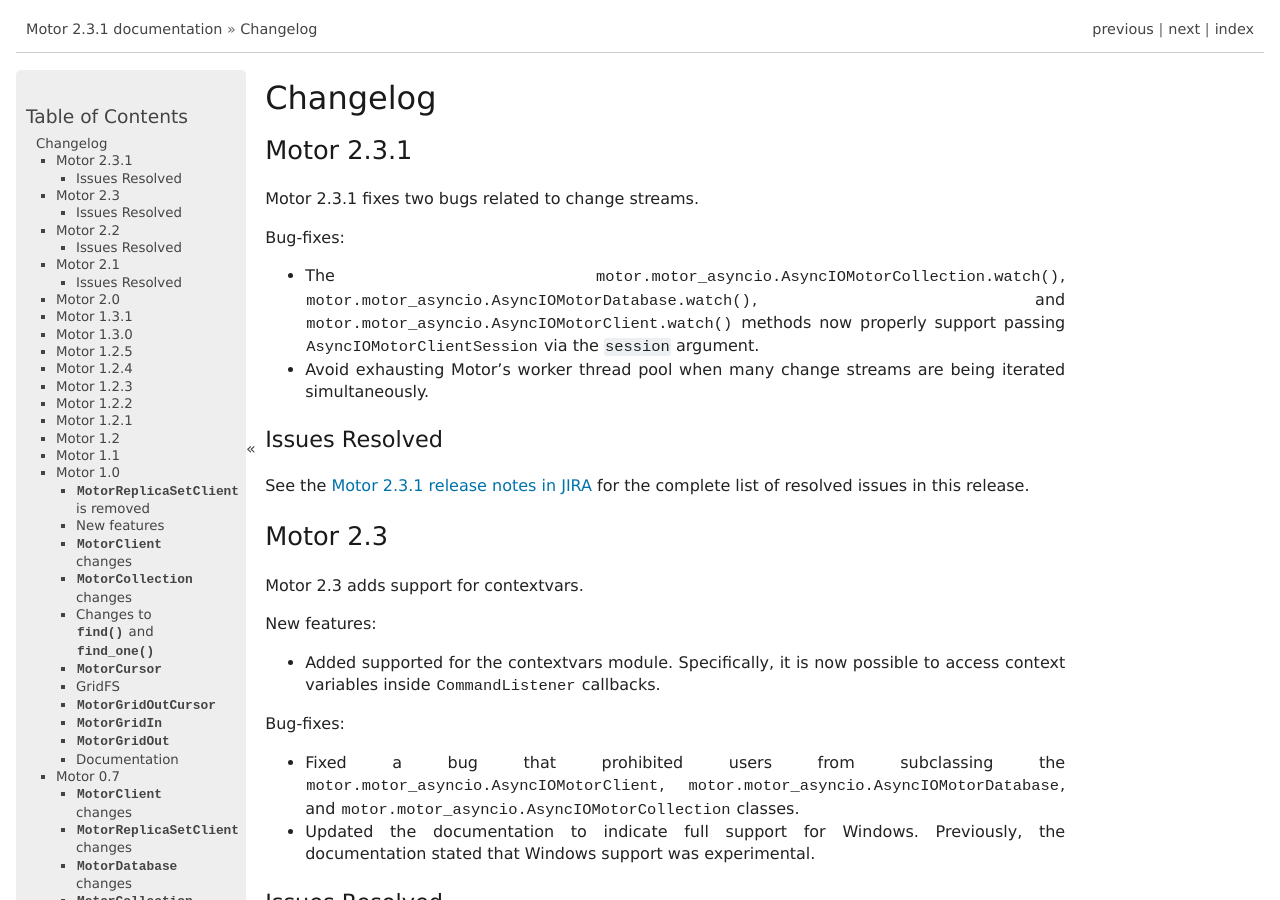
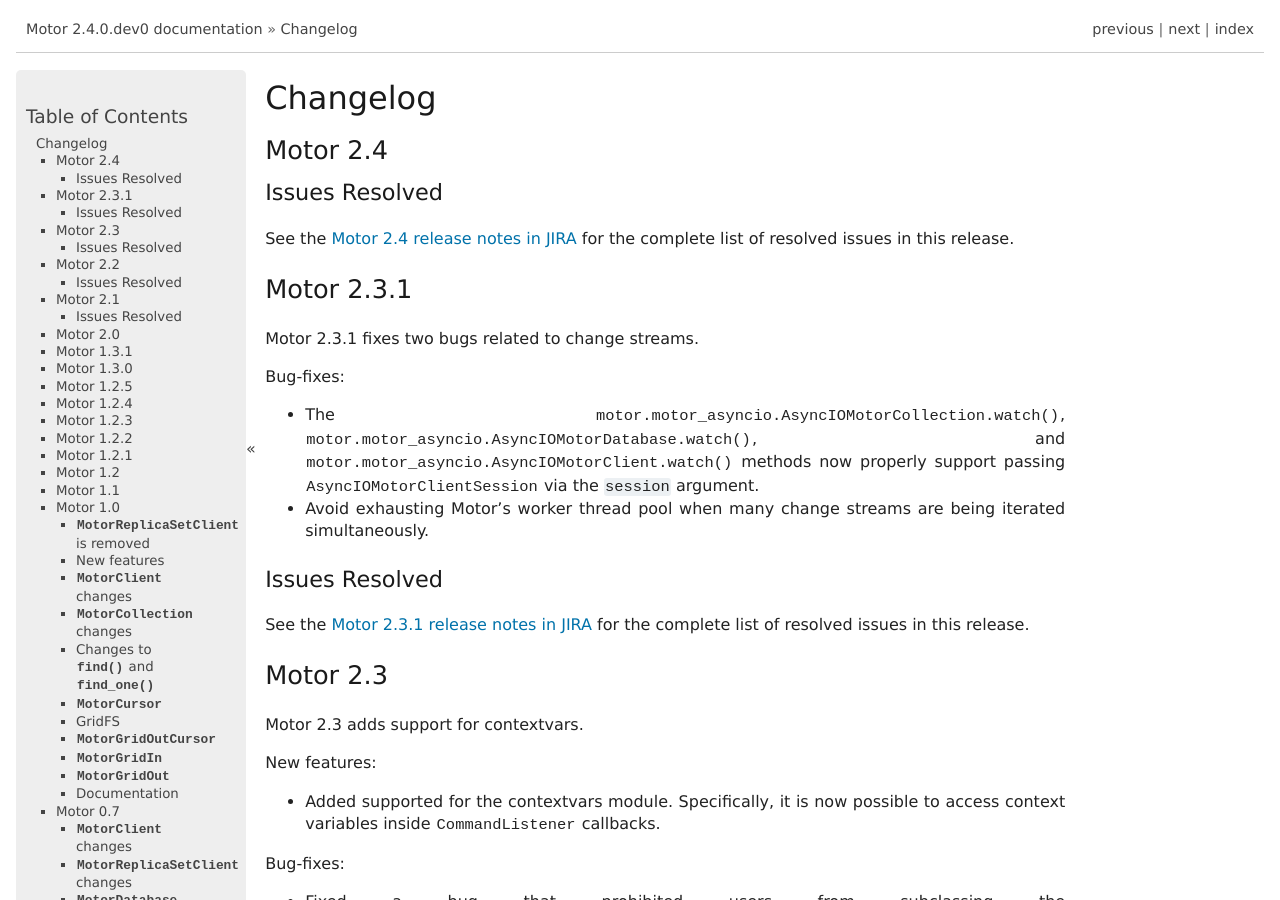
Before and after one commit to mongodb/motor, a Sphinx documentation site: the page built from doc/changelog.rst, in a window 1280 px wide and 900 px high. Built offline with Sphinx 7.4.7, drawn with Linux system fonts in a browser that asks for light colours; pages that are not in the unit, such as notebooks, are missing from menus; comment, search, counter and statistics services are not loaded; the version number is read from the project's files by our own code; some of the changed text lies outside the part shown.

Commit message:
BUMP 2.4.0.dev0

```diff
--- a/doc/changelog.rst
+++ b/doc/changelog.rst
@@ -2,6 +2,18 @@
 =========
 
 .. currentmodule:: motor.motor_tornado
+
+Motor 2.4
+---------
+
+Issues Resolved
+~~~~~~~~~~~~~~~
+
+See the `Motor 2.4 release notes in JIRA`_ for the complete list of resolved
+issues in this release.
+
+.. _Motor 2.4 release notes in JIRA: https://jira.mongodb.org/secure/ReleaseNote.jspa?projectId=11182&version=29749
+
 
 Motor 2.3.1
 -----------
--- a/motor/__init__.py
+++ b/motor/__init__.py
@@ -14,7 +14,7 @@
 
 """Motor, an asynchronous driver for MongoDB."""
 
-version_tuple = (2, 3, 1)
+version_tuple = (2, 4, 0, 'dev0')
 
 
 def get_version_string():
--- a/setup.py
+++ b/setup.py
@@ -129,7 +129,7 @@
 
 
 setup(name='motor',
-      version='2.3.1',
+      version='2.4.0.dev0',
       packages=packages,
       description=description,
       long_description=long_description,
```
